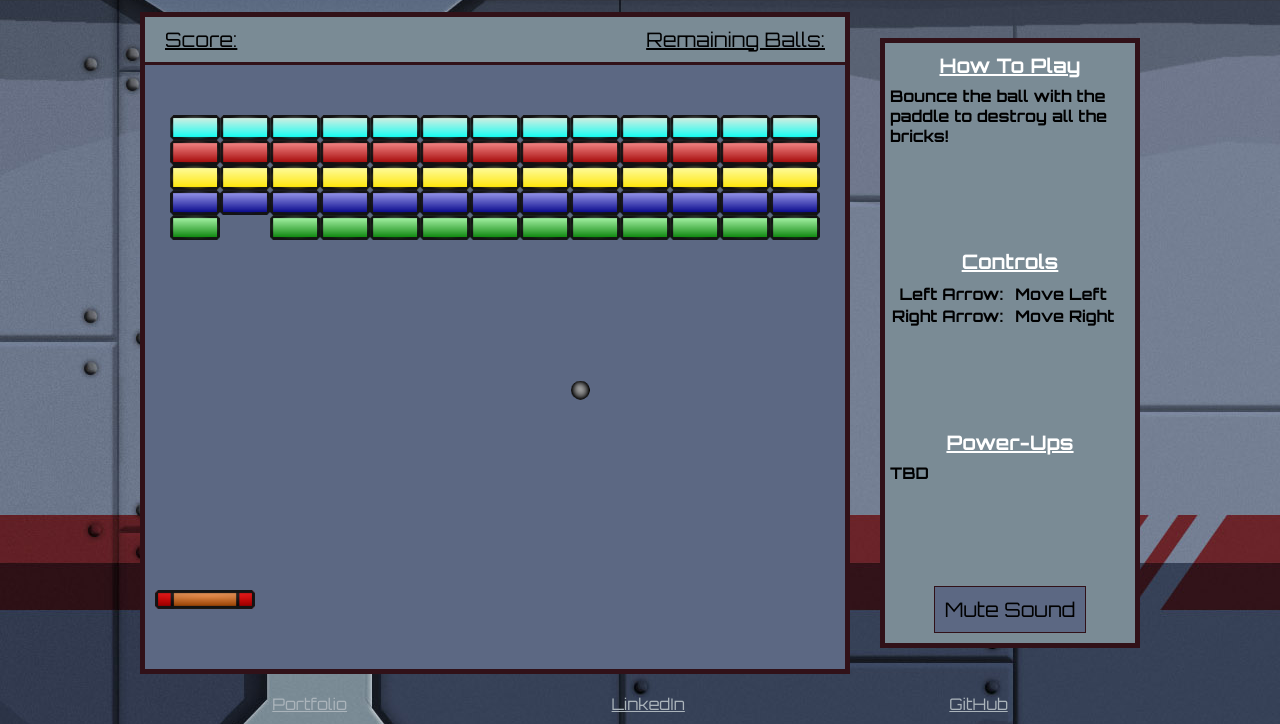
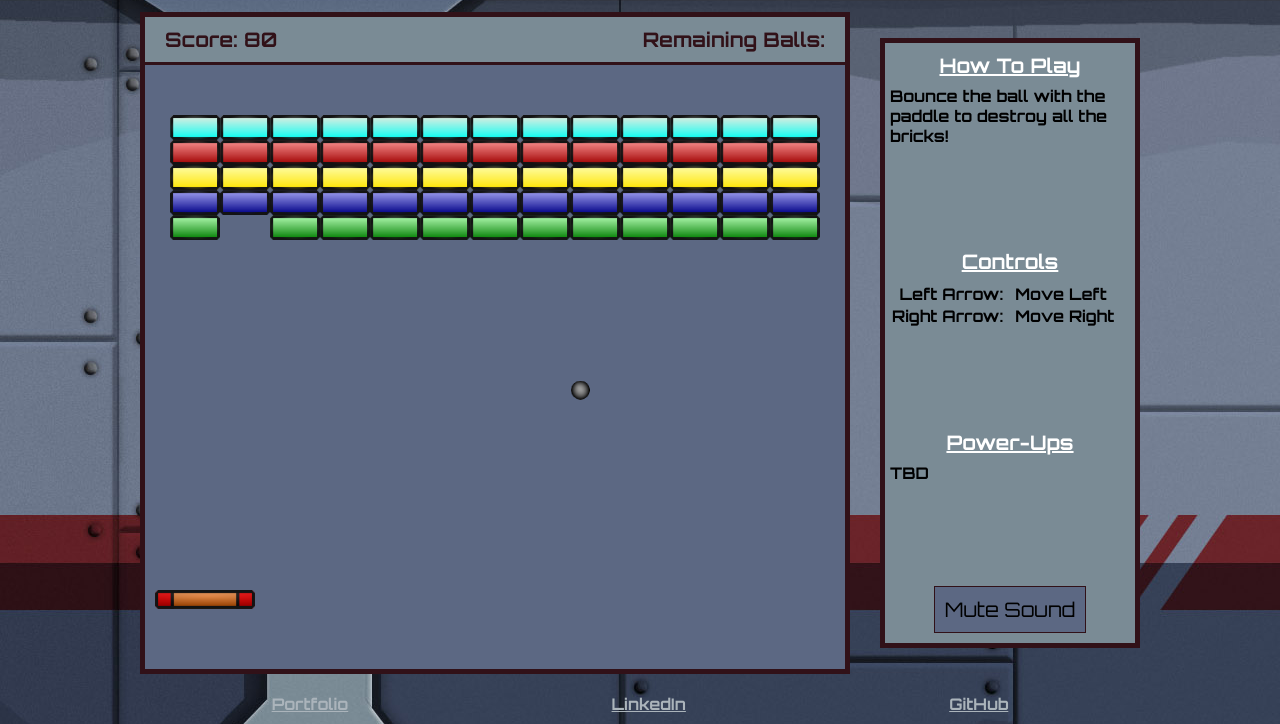
Before and after one commit to kyleatmore/Brick-Break, a website built with webpack: page lib/index.html in a window 1280 px wide. Both pictures are taken after a click on the button "Click to Start". Shown: the part 119-843 px from the top of the page. Built offline with nearby package versions, Linux system fonts and the light colour scheme.

Commit message:
Add score counter

```diff
--- a/css/breakout.css
+++ b/css/breakout.css
@@ -60,7 +60,7 @@ a {
   background-color: #5C6883;
 }
 
-.score {
+.game-header {
   padding: 10px 20px;
   display: flex;
   justify-content: space-between;
@@ -68,8 +68,14 @@ a {
   background-color: #7A8B95;
 }
 
-.score h6 {
+.game-header h6 {
   margin: 0;
+  text-decoration: none;
+}
+
+#score, #final-score {
+  color: #311118;
+  font-weight: bold;
 }
 
 .rules-aside {
--- a/lib/game.js
+++ b/lib/game.js
@@ -8,6 +8,7 @@ class Game {
     this.ctx = ctx;
     this.bricks = [];
     this.colors = ['teal', 'red', 'yellow', 'blue', 'green'];
+    this.score = 0;
     this.gameView = new GameView(this, ctx);
     this.addBall();
     this.addPaddle();
@@ -99,6 +100,7 @@ class Game {
     brick.destroy();
     const index = this.bricks.indexOf(brick);
     this.bricks.splice(index, 1);
+    this.updateScore();
   }
 
   isOutOfBounds(gameObject) {
@@ -107,6 +109,12 @@ class Game {
     }
 
     return false;
+  }
+
+  updateScore() {
+    this.score += 80;
+    const scoreCounter = document.getElementById('score');
+    scoreCounter.textContent = this.score;
   }
 
   lost() {
--- a/lib/game_view.js
+++ b/lib/game_view.js
@@ -52,8 +52,10 @@ class GameView {
   promptPlayAgain(message) {
     const messageElement = document.getElementById('play-again message');
     const playAgainElement = document.getElementById('play-again');
+    const finalScore = document.getElementById('final-score');
 
     messageElement.textContent = message;
+    finalScore.textContent = this.game.score;
     playAgainElement.className = "";
   }
 }
--- a/lib/index.html
+++ b/lib/index.html
@@ -29,11 +29,12 @@
 
           <div id="play-again" class="hidden">
             <h6 id="play-again message"></h6>
+            <p>Final Score: <strong id="final-score">0<strong></p>
             <button id="play-again button">Play Again?</button>
           </div>
 
-          <header class="score">
-            <h6>Score:</h6>
+          <header class="game-header">
+            <h6>Score: <strong id="score">0<strong></h6>
             <h6>Remaining Balls:</h6>
           </header>
 
```
